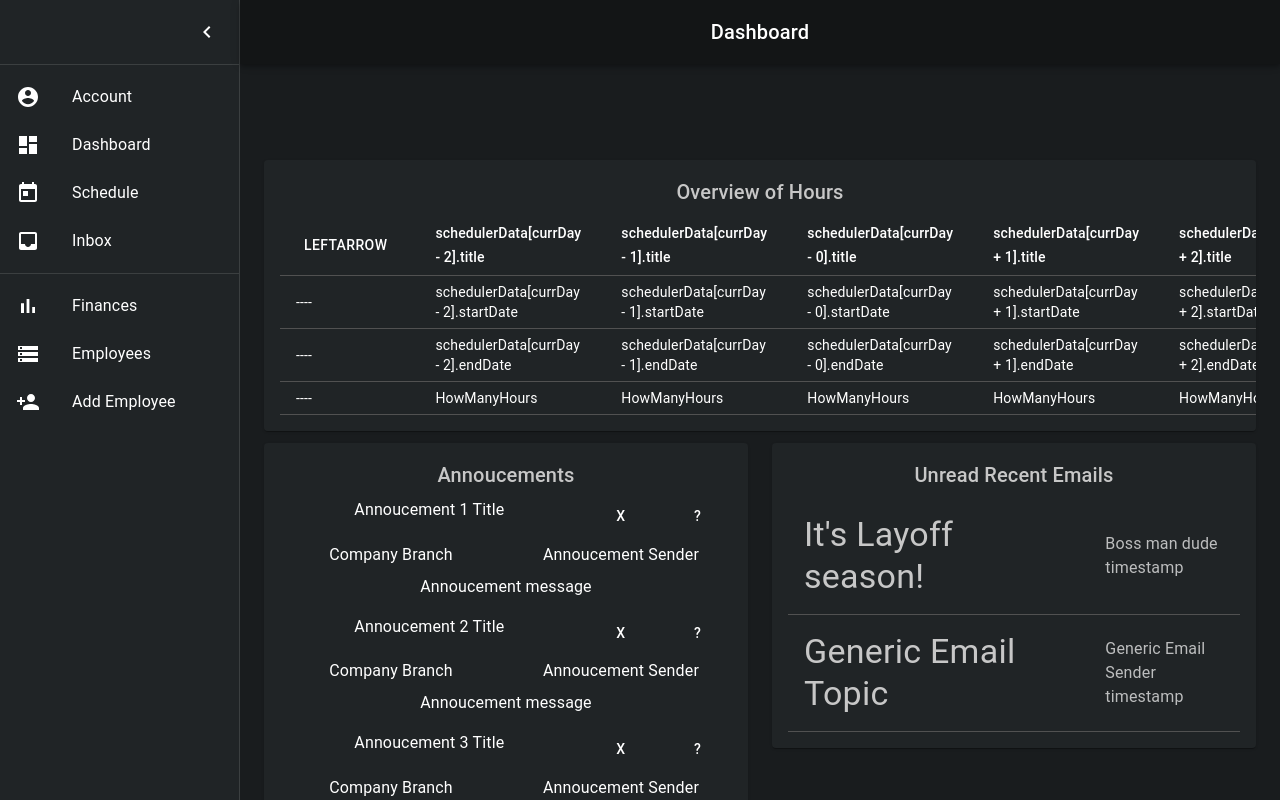
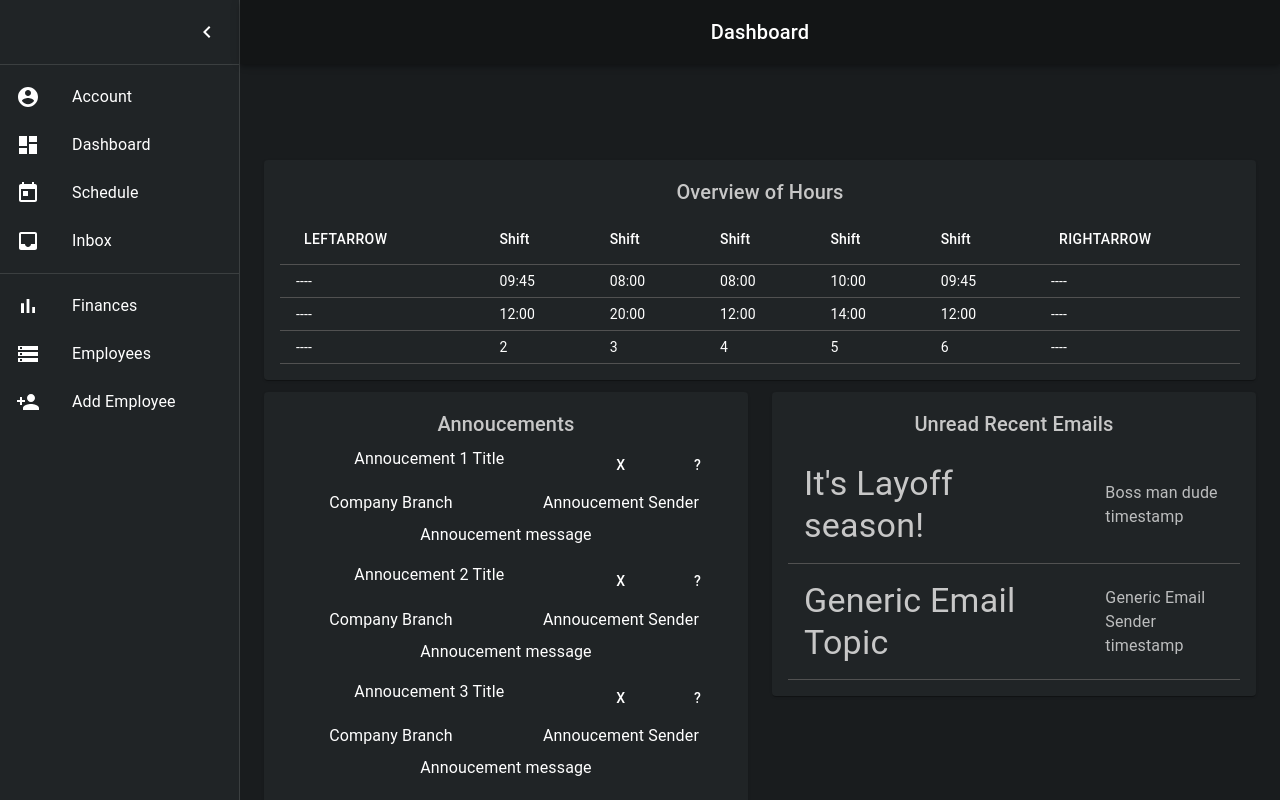
Before and after one commit to Nycarus/expendable-employees, a React (Create React App) app in the folder expendable-employees/client/: page /user in a window 1280 px wide. Built offline with nearby package versions, Linux system fonts and the light colour scheme.

Commit message:
Accounts and Dashboard
Polished up Dashboard's hours overview initial values

Got more of account layout and functionality working

```diff
--- a/expendable-employees/client/src/components/ChangePass.js
+++ b/expendable-employees/client/src/components/ChangePass.js
@@ -81,7 +81,7 @@ export default function ChangePass() {
 
     return(
         <React.Fragment>
-
+            <Typography>Your new password is *********************</Typography>
         </React.Fragment>
     )
 
--- a/expendable-employees/client/src/components/EditInfo.js
+++ b/expendable-employees/client/src/components/EditInfo.js
@@ -81,7 +81,7 @@ export default function EditInfo() {
 
     return(
         <React.Fragment>
-
+            <Typography>lol you don't get to change your info</Typography>
         </React.Fragment>
     )
 
--- a/expendable-employees/client/src/components/PayInfo.js
+++ b/expendable-employees/client/src/components/PayInfo.js
@@ -81,7 +81,7 @@ export default function PayInfo() {
 
     return(
         <React.Fragment>
-
+            <Typography>Lol you don't get paid </Typography>
         </React.Fragment>
     )
 
--- a/expendable-employees/client/src/components/QuitJob.js
+++ b/expendable-employees/client/src/components/QuitJob.js
@@ -81,7 +81,7 @@ export default function QuitJob() {
 
     return(
         <React.Fragment>
-
+            <Typography>Lol yer job gone</Typography>
         </React.Fragment>
     )
 
--- a/expendable-employees/client/src/components/TabsAccount.js
+++ b/expendable-employees/client/src/components/TabsAccount.js
@@ -16,7 +16,11 @@ import {Table, TableHead, TableBody, TableCell, TableRow, Typography} from '@mat
 import {Link} from '@material-ui/core';
 import clsx from "clsx";
 
-import Title from "../components/Title";
+import Title from "./Title";
+import QuitJob from "./QuitJob";
+import EditInfo from "./EditInfo";
+import PayInfo from "./PayInfo";
+import ChangePass from "./ChangePass";
 
 
 function preventDefault(event) {
@@ -96,14 +100,24 @@ const buttonOptions = [
 function loadComponent(myComponent){
     return function(){
 
+        let myView = document.getElementById('currAccInfo');
+
+        console.log(myView.childElementCount)
+        console.log(myView.firstChild)
+
+
         if(myComponent === 'QuitJobComponent'){
             console.log('job successfuly quit, happy to see you go!')
+            myView.innerHTML = <div>f1</div>
         } else if(myComponent === 'EditInfoComponent'){
             console.log("if you messed up the first time, it's your own fault")
+            myView.innerHTML = <div>f2</div>
         } else if(myComponent === 'PayInfoComponent'){
             console.log("you don't get paid, you're an intern")
+            myView.innerHTML = <div>f3</div>
         } else if(myComponent === 'ChangePassComponent'){
             console.log('fuck you no new password')
+            myView.innerHTML = <div>f4</div>
         }
 
     }
@@ -125,7 +139,9 @@ export default function TabsAccount() {
             </Button>
         ))}</Toolbar>
 
-        <div id='currAccInfo'></div>
+        <div id='currAccInfo'>
+            <QuitJob></QuitJob>
+        </div>
 
         </React.Fragment>
     )
--- a/expendable-employees/client/src/components/hoursOverview.js
+++ b/expendable-employees/client/src/components/hoursOverview.js
@@ -125,7 +125,7 @@ function setHoursTableValues(){
                 let start = dayInfo.startDate.slice(11);
                 //eh, NaN
                 let dur = end - start
-                document.getElementById('dataHours'+dataCats[i]+j).innerText = dur;
+                document.getElementById('dataHours'+dataCats[i]+j).innerText = ((currDay - dayOffset)+schedulerData.length)%schedulerData.length;
             }
             dayOffset += 1;
         }
@@ -163,40 +163,40 @@ export default function HoursOverview() {
                 <TableHead>
                     <TableRow>
                         <TableCell><Button onClick = {arrowClickLeft}>leftArrow</Button></TableCell>
-                        <TableCell id='dataHoursTitle1'>schedulerData[currDay - 2].title</TableCell>
-                        <TableCell id='dataHoursTitle2'>schedulerData[currDay - 1].title</TableCell>
-                        <TableCell id='dataHoursTitle3'>schedulerData[currDay - 0].title</TableCell>
-                        <TableCell id='dataHoursTitle4'>schedulerData[currDay + 1].title</TableCell>
-                        <TableCell id='dataHoursTitle5'>schedulerData[currDay + 2].title</TableCell>
+                        <TableCell id='dataHoursTitle1'>{schedulerData[((currDay - 2)+schedulerData.length)%schedulerData.length].title}</TableCell>
+                        <TableCell id='dataHoursTitle2'>{schedulerData[((currDay - 1)+schedulerData.length)%schedulerData.length].title}</TableCell>
+                        <TableCell id='dataHoursTitle3'>{schedulerData[((currDay - 0)+schedulerData.length)%schedulerData.length].title}</TableCell>
+                        <TableCell id='dataHoursTitle4'>{schedulerData[((currDay + 1)+schedulerData.length)%schedulerData.length].title}</TableCell>
+                        <TableCell id='dataHoursTitle5'>{schedulerData[((currDay + 2)+schedulerData.length)%schedulerData.length].title}</TableCell>
                         <TableCell><Button onClick = {arrowClickRight}>rightArrow</Button></TableCell>
                     </TableRow>
                 </TableHead>
                 <TableBody>
                     <TableRow>
                         <TableCell>----</TableCell>
-                        <TableCell id='dataHoursStart1'>schedulerData[currDay - 2].startDate</TableCell>
-                        <TableCell id='dataHoursStart2'>schedulerData[currDay - 1].startDate</TableCell>
-                        <TableCell id='dataHoursStart3'>schedulerData[currDay - 0].startDate</TableCell>
-                        <TableCell id='dataHoursStart4'>schedulerData[currDay + 1].startDate</TableCell>
-                        <TableCell id='dataHoursStart5'>schedulerData[currDay + 2].startDate</TableCell>
+                        <TableCell id='dataHoursStart1'>{schedulerData[((currDay - 2)+schedulerData.length)%schedulerData.length].startDate.slice(11)}</TableCell>
+                        <TableCell id='dataHoursStart2'>{schedulerData[((currDay - 1)+schedulerData.length)%schedulerData.length].startDate.slice(11)}</TableCell>
+                        <TableCell id='dataHoursStart3'>{schedulerData[((currDay - 0)+schedulerData.length)%schedulerData.length].startDate.slice(11)}</TableCell>
+                        <TableCell id='dataHoursStart4'>{schedulerData[((currDay + 1)+schedulerData.length)%schedulerData.length].startDate.slice(11)}</TableCell>
+                        <TableCell id='dataHoursStart5'>{schedulerData[((currDay + 2)+schedulerData.length)%schedulerData.length].startDate.slice(11)}</TableCell>
                         <TableCell>----</TableCell>
                     </TableRow>
                     <TableRow>
                         <TableCell>----</TableCell>
-                        <TableCell id='dataHoursEnd1'>schedulerData[currDay - 2].endDate</TableCell>
-                        <TableCell id='dataHoursEnd2'>schedulerData[currDay - 1].endDate</TableCell>
-                        <TableCell id='dataHoursEnd3'>schedulerData[currDay - 0].endDate</TableCell>
-                        <TableCell id='dataHoursEnd4'>schedulerData[currDay + 1].endDate</TableCell>
-                        <TableCell id='dataHoursEnd5'>schedulerData[currDay + 2].endDate</TableCell>
+                        <TableCell id='dataHoursEnd1'>{schedulerData[((currDay - 2)+schedulerData.length)%schedulerData.length].endDate.slice(11)}</TableCell>
+                        <TableCell id='dataHoursEnd2'>{schedulerData[((currDay - 1)+schedulerData.length)%schedulerData.length].endDate.slice(11)}</TableCell>
+                        <TableCell id='dataHoursEnd3'>{schedulerData[((currDay - 0)+schedulerData.length)%schedulerData.length].endDate.slice(11)}</TableCell>
+                        <TableCell id='dataHoursEnd4'>{schedulerData[((currDay + 1)+schedulerData.length)%schedulerData.length].endDate.slice(11)}</TableCell>
+                        <TableCell id='dataHoursEnd5'>{schedulerData[((currDay + 2)+schedulerData.length)%schedulerData.length].endDate.slice(11)}</TableCell>
                         <TableCell>----</TableCell>
                     </TableRow>
                     <TableRow>
                         <TableCell>----</TableCell>
-                        <TableCell id='dataHoursTotal1'>HowManyHours</TableCell>
-                        <TableCell id='dataHoursTotal2'>HowManyHours</TableCell>
-                        <TableCell id='dataHoursTotal3'>HowManyHours</TableCell>
-                        <TableCell id='dataHoursTotal4'>HowManyHours</TableCell>
-                        <TableCell id='dataHoursTotal5'>HowManyHours</TableCell>
+                        <TableCell id='dataHoursTotal1'>{((currDay - 2)+schedulerData.length)%schedulerData.length}</TableCell>
+                        <TableCell id='dataHoursTotal2'>{((currDay - 1)+schedulerData.length)%schedulerData.length}</TableCell>
+                        <TableCell id='dataHoursTotal3'>{((currDay - 0)+schedulerData.length)%schedulerData.length}</TableCell>
+                        <TableCell id='dataHoursTotal4'>{((currDay + 1)+schedulerData.length)%schedulerData.length}</TableCell>
+                        <TableCell id='dataHoursTotal5'>{((currDay + 2)+schedulerData.length)%schedulerData.length}</TableCell>
                         <TableCell>----</TableCell>
                     </TableRow>
                 </TableBody>
```
Also changed, not shown: expendable-employees/client/src/components/TopbarID.js (+15 -7 lines), expendable-employees/client/src/components/pfp.png (added).
